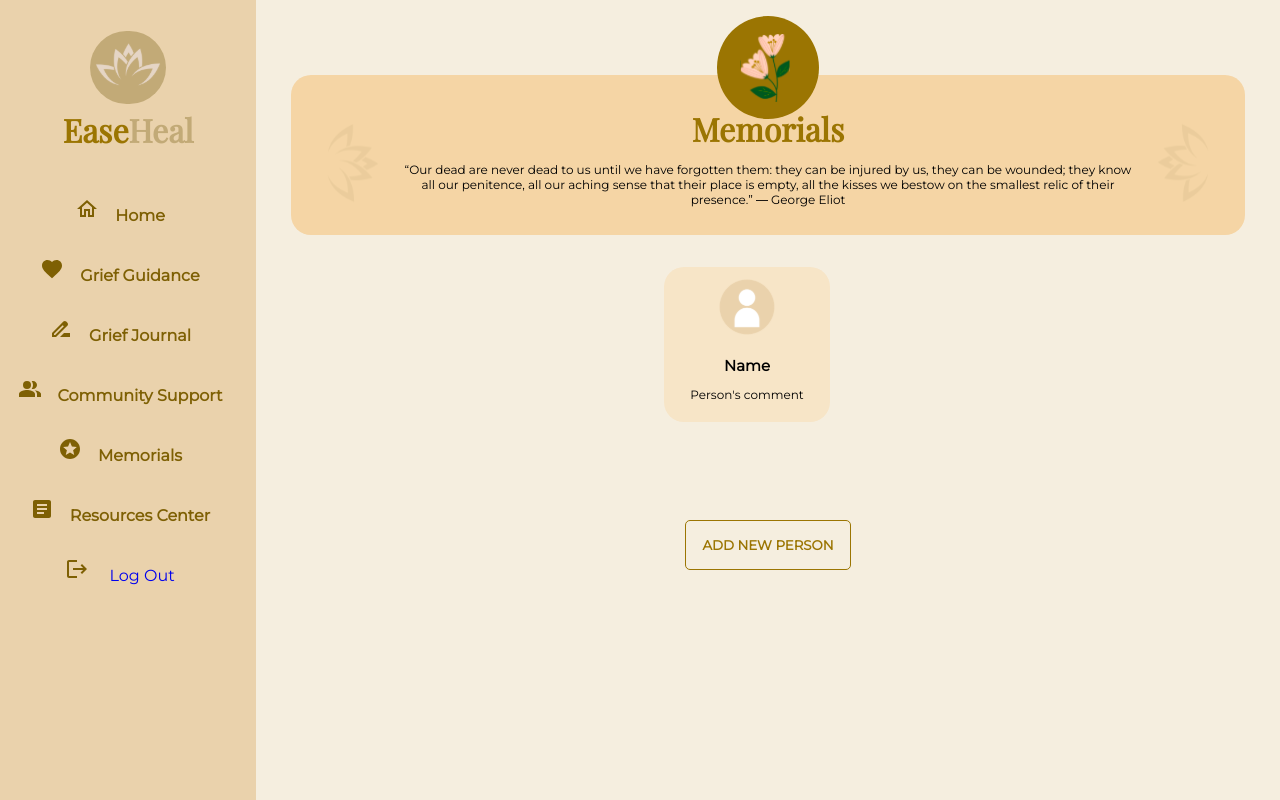
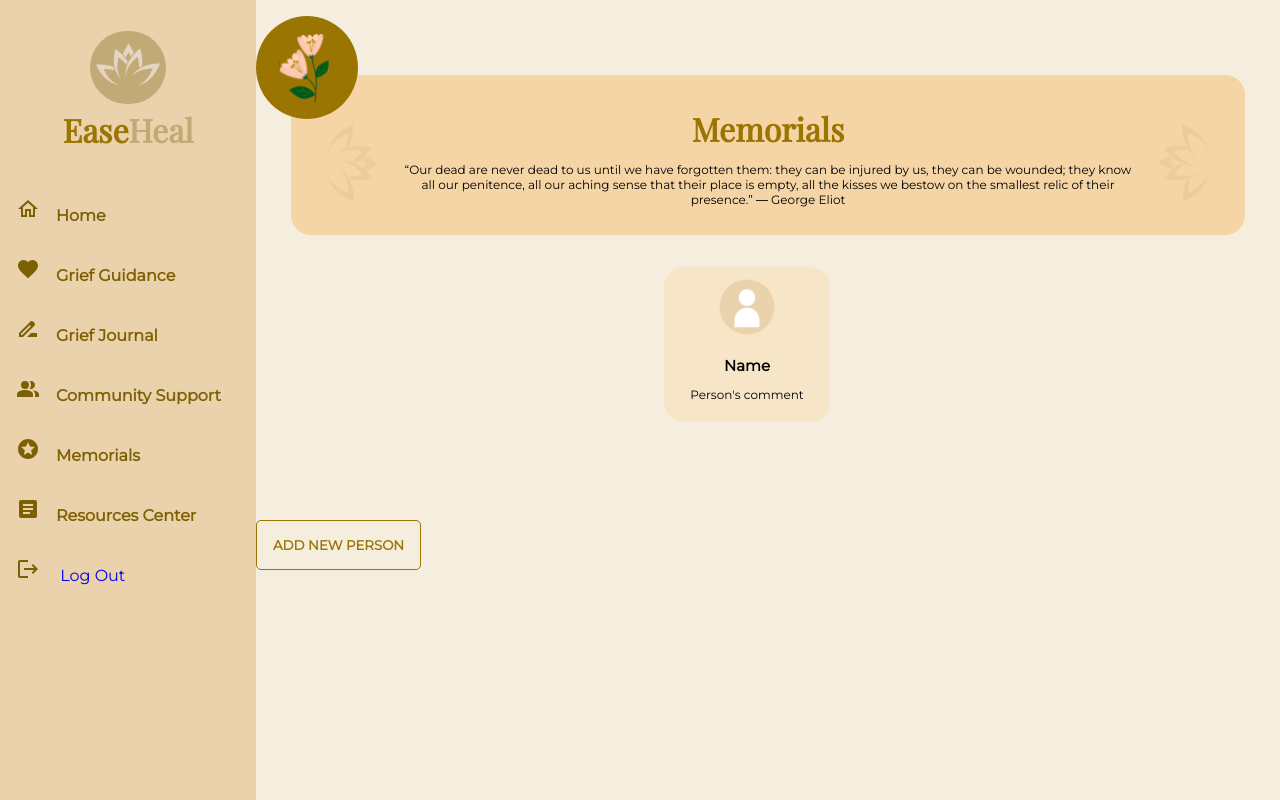
Before and after one commit to ooioiooGT/hack, a React (Create React App) app: page /MemorialPage in a window 1280 px wide. Built offline with nearby package versions, Linux system fonts and the light colour scheme; no server answers.

Commit message:
fix navbar

```diff
--- a/src/page/rememberance/initialmemorial.js
+++ b/src/page/rememberance/initialmemorial.js
@@ -12,7 +12,7 @@ const MemorialPage = () => {
     <div class={memorial.container}>
       <Navigation
         body={
-          <div class={memorial.container}>
+          <div class={memorial.subcontainer}>
             <span class={memorial.user}>
               <img src={flower} />
             </span>
--- a/src/page/rememberance/initialmemorial.module.css
+++ b/src/page/rememberance/initialmemorial.module.css
@@ -1,4 +1,4 @@
-.container {
+.subgitcontainer {
   text-align: center;
 }
 
--- a/src/page/rememberance/memorialform.js
+++ b/src/page/rememberance/memorialform.js
@@ -1,8 +1,12 @@
+import { AlarmTwoTone } from "@mui/icons-material";
 import React from "react";
 import Navigation from "../../components/navigation";
 import form from "./memorialform.module.css";
+const MemorialForm = () => {
 
-const MemorialForm = () => {
+  async function handlesumited (){
+    alert("Thank you for your submition.")
+  }
   return (
     <div className={form.container}>
       <Navigation
@@ -80,7 +84,7 @@ const MemorialForm = () => {
                 <img src="" alt="" />
               </div>
             </div>
-            <button className={form.submitdata}>ADD NEW PERSON</button>
+            <button className={form.submitdata} onClick={handlesumited}>ADD NEW PERSON</button>
           </div>
         }
       />
```
